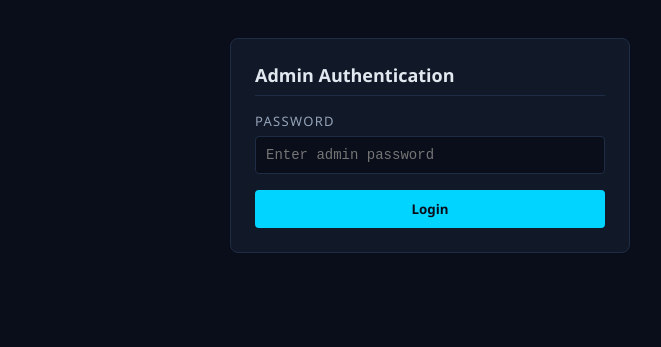
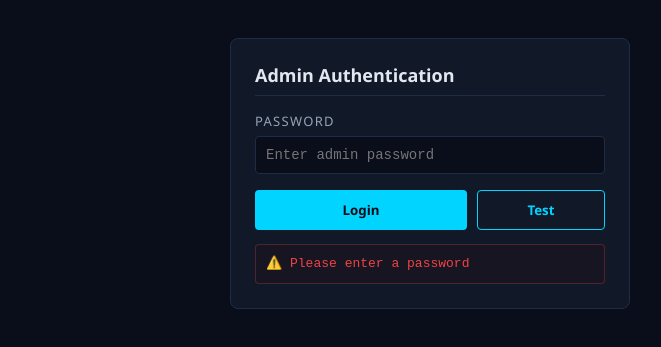
Before and after one commit to AMNAFIROZ/blindguide, a plain HTML site: page client/admin.html in a window 1280 px wide. Both pictures are taken after a click on the button "Login". Shown: the part 89-436 px from the top of the page, without its empty margins (210-871 px from the left). Drawn offline with Linux system fonts and the light colour scheme.

Commit message:
fix: improve admin dashboard error reporting and add connection test

```diff
--- a/client/admin.html
+++ b/client/admin.html
@@ -141,9 +141,15 @@
 
         #errorMsg {
             color: #ef4444;
-            margin-top: 10px;
+            background: #450a0a22;
+            border: 1px solid #ef444444;
+            padding: 10px;
+            border-radius: 4px;
+            margin-top: 14px;
             display: none;
-            font-size: 14px;
+            font-size: 13px;
+            font-family: monospace;
+            line-height: 1.4;
         }
 
         #successMsg {
@@ -166,9 +172,15 @@
                 <h2>Admin Authentication</h2>
                 <div class="form-group">
                     <label>Password</label>
-                    <input type="password" id="adminPassword" placeholder="Enter admin password">
+                    <input type="password" id="adminPassword" placeholder="Enter admin password"
+                        onkeyup="if(event.key==='Enter')login()">
                 </div>
-                <button class="btn" style="width:100%" onclick="login()">Login</button>
+                <div style="display:flex; gap:10px;">
+                    <button class="btn" style="flex:2" onclick="login()">Login</button>
+                    <button class="btn btn-outline"
+                        style="flex:1; background:transparent; border:1px solid #00d4ff; color:#00d4ff;"
+                        onclick="testConnection()">Test</button>
+                </div>
                 <div id="errorMsg"></div>
             </div>
         </div>
@@ -241,10 +253,35 @@
             return Array.from(new Uint8Array(hashBuffer)).map(b => b.toString(16).padStart(2, '0')).join('');
         }
 
+        function showError(msg) {
+            const err = document.getElementById('errorMsg');
+            err.innerHTML = `⚠️ ${msg}`;
+            err.style.display = 'block';
+        }
+
+        async function testConnection() {
+            showError('Testing connection to server...');
+            try {
+                const res = await fetch(`${SERVER_URL}/`);
+                const data = await res.json();
+                if (data.status === 'running') {
+                    showSuccess('Connection successful! Server is online.');
+                    document.getElementById('errorMsg').style.display = 'none';
+                } else {
+                    showError(`Server is up but returned unexpected status: ${JSON.stringify(data)}`);
+                }
+            } catch (e) {
+                showError(`Cannot reach server at ${SERVER_URL}.<br>Check if server is active and CORS is enabled.`);
+            }
+        }
+
         // Login
         async function login() {
             const pwd = document.getElementById('adminPassword').value;
-            if (!pwd) return;
+            if (!pwd) return showError('Please enter a password');
+
+            const err = document.getElementById('errorMsg');
+            err.style.display = 'none';
 
             // Hash password locally before sending
             const hash = await hashPassword(pwd);
@@ -256,18 +293,20 @@
                     body: JSON.stringify({ passwordHash: hash })
                 });
 
+                if (res.status === 404) {
+                    return showError('Auth endpoint not found (404). Is the backend up to date?');
+                }
+
                 const data = await res.json();
                 if (res.ok) {
                     adminToken = data.token;
                     showScreen('dashboardScreen');
                     loadModules();
                 } else {
-                    const err = document.getElementById('errorMsg');
-                    err.textContent = data.error || 'Login failed';
-                    err.style.display = 'block';
+                    showError(data.error || `Login failed (${res.status})`);
                 }
             } catch (e) {
-                alert('Server unreachable');
+                showError(`Network error: Could not reach backend.<br>URL: ${SERVER_URL}/admin/login`);
             }
         }
 
--- a/server/server.js
+++ b/server/server.js
@@ -48,8 +48,10 @@ app.post('/admin/login', (req, res) => {
   const { passwordHash } = req.body;
   if (passwordHash === ADMIN_PASSWORD_HASH) {
     currentAdminToken = crypto.randomBytes(32).toString('hex');
+    logRequest('ADMIN', 'Login successful');
     res.json({ token: currentAdminToken });
   } else {
+    logRequest('ADMIN', 'Login FAILED — invalid password hash');
     res.status(401).json({ error: 'Invalid password' });
   }
 });
```
